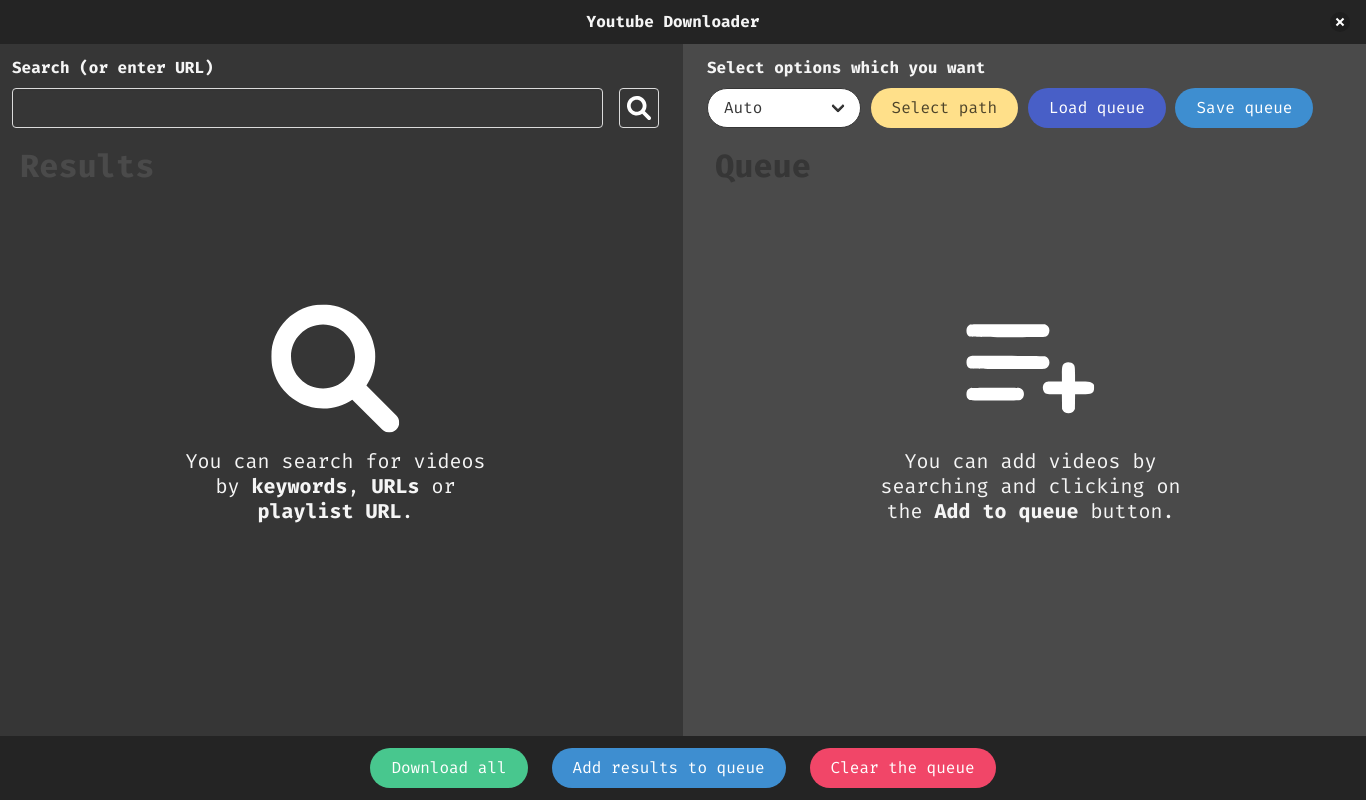
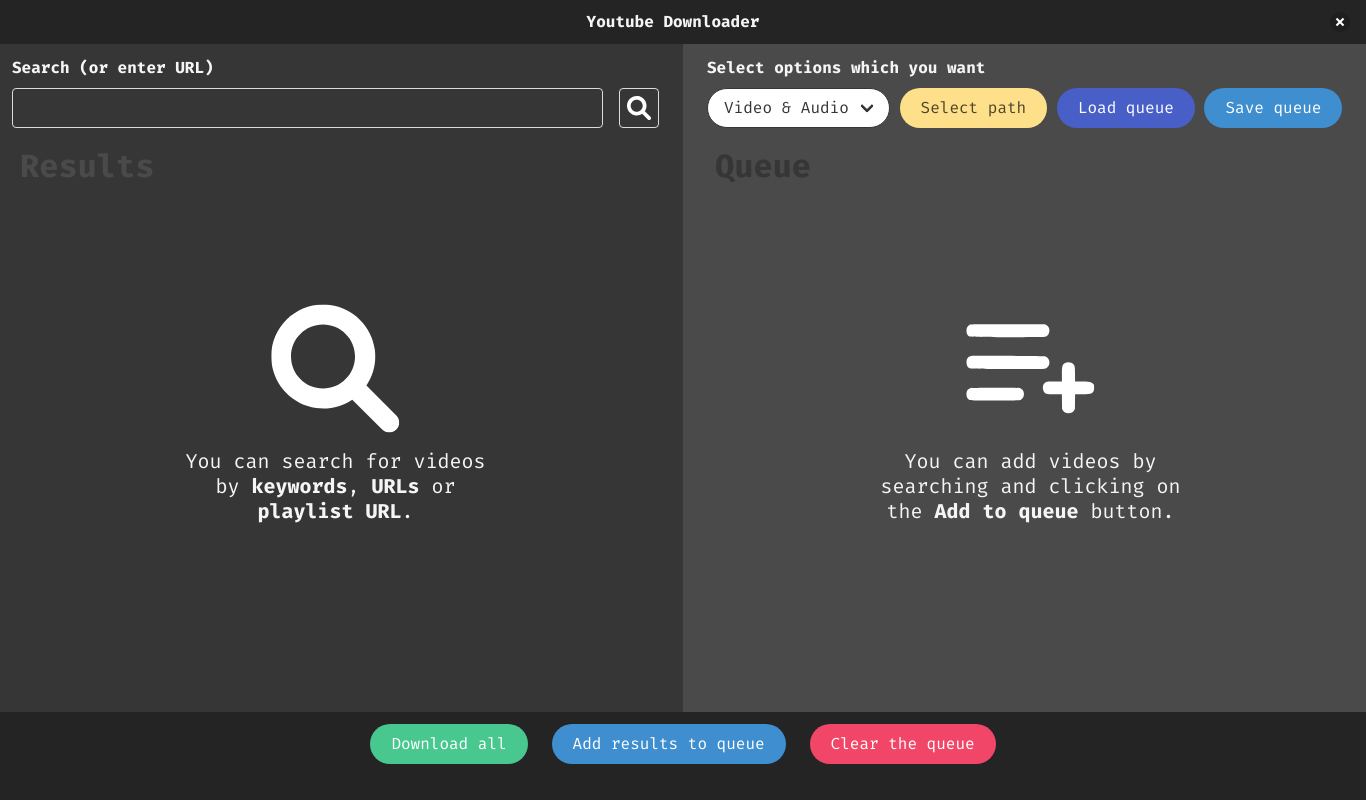
Before and after one commit to GrzywN/Youtube-Downloader, an Electron app: page src/index.html in a window 1366 px wide. Drawn offline with nearby package versions, Linux system fonts and the light colour scheme; no server answers.

Commit message:
clean CSS, change select name "Auto" -> "Video & Audio"

```diff
--- a/src/index.html
+++ b/src/index.html
@@ -63,7 +63,7 @@
           <div class="control">
             <div class="select is-dark is-rounded">
               <select id="format-select">
-                <option>Auto</option>
+                <option>Video & Audio</option>
                 <option>Audio only</option>
               </select>
             </div>
--- a/src/scripts/modules/Downloader.js
+++ b/src/scripts/modules/Downloader.js
@@ -40,7 +40,8 @@
   }
 
   static download(queueItem) {
-    if (DOMElements.formatSelect.value === Globals.AUTO_STR) Downloader.downloadVideo(queueItem);
+    if (DOMElements.formatSelect.value === Globals.VIDEO_AUDIO_STR)
+      Downloader.downloadVideo(queueItem);
     if (DOMElements.formatSelect.value === Globals.AUDIO_STR) Downloader.downloadAudio(queueItem);
   }
 
--- a/src/scripts/modules/Utility/Globals.js
+++ b/src/scripts/modules/Utility/Globals.js
@@ -6,7 +6,7 @@
     ErrorHandler.classCannotBeInstatiated();
   }
 
-  static AUTO_STR = 'Auto';
+  static VIDEO_AUDIO_STR = 'Video & Audio';
   static AUDIO_STR = 'Audio only';
 }
 
--- a/src/styles/styles.css
+++ b/src/styles/styles.css
@@ -6,51 +6,23 @@
   overflow-y: hidden;
 }
 
-body {
-  height: 100vh;
-}
-
 :focus-visible {
   border: none !important;
-  outline: 4px dashed #eee !important;
+  outline: 0.25rem dashed #eee !important;
 }
 
 .title {
   user-select: none;
 }
 
-#search-results,
-#queue {
-  height: 59vh;
-  overflow-y: auto;
-  border-radius: 0.25rem;
+.input,
+.button,
+.select {
+  transition: all 0.1s linear;
 }
 
 .thumbnail {
   width: 12rem;
-}
-
-::-webkit-scrollbar {
-  width: 0.75rem;
-}
-
-::-webkit-scrollbar-track {
-  border-radius: 100vmax;
-  background-color: transparent;
-}
-
-::-webkit-scrollbar-thumb {
-  border-radius: 100vmax;
-  background-color: hsl(0, 0%, 71%);
-}
-
-#title-bar {
-  -webkit-app-region: drag;
-  width: 100%;
-}
-
-#close-app {
-  -webkit-app-region: no-drag;
 }
 
 .list-icon {
@@ -72,6 +44,7 @@
 
   user-select: none;
 }
+
 #search-results:empty + .list-icon-container,
 #queue:empty + .list-icon-container {
   display: flex;
@@ -79,5 +52,31 @@
 
 #search-results,
 #queue {
+  height: 59vh;
+  overflow-y: auto;
+  border-radius: 0.25rem;
   padding-right: 1rem;
 }
+
+#title-bar {
+  -webkit-app-region: drag;
+  width: 100%;
+}
+
+#close-app {
+  -webkit-app-region: no-drag;
+}
+
+::-webkit-scrollbar {
+  width: 0.75rem;
+}
+
+::-webkit-scrollbar-track {
+  border-radius: 100vmax;
+  background-color: transparent;
+}
+
+::-webkit-scrollbar-thumb {
+  border-radius: 100vmax;
+  background-color: hsl(0, 0%, 71%);
+}
```
Also changed, not shown: .eslintrc.json.
